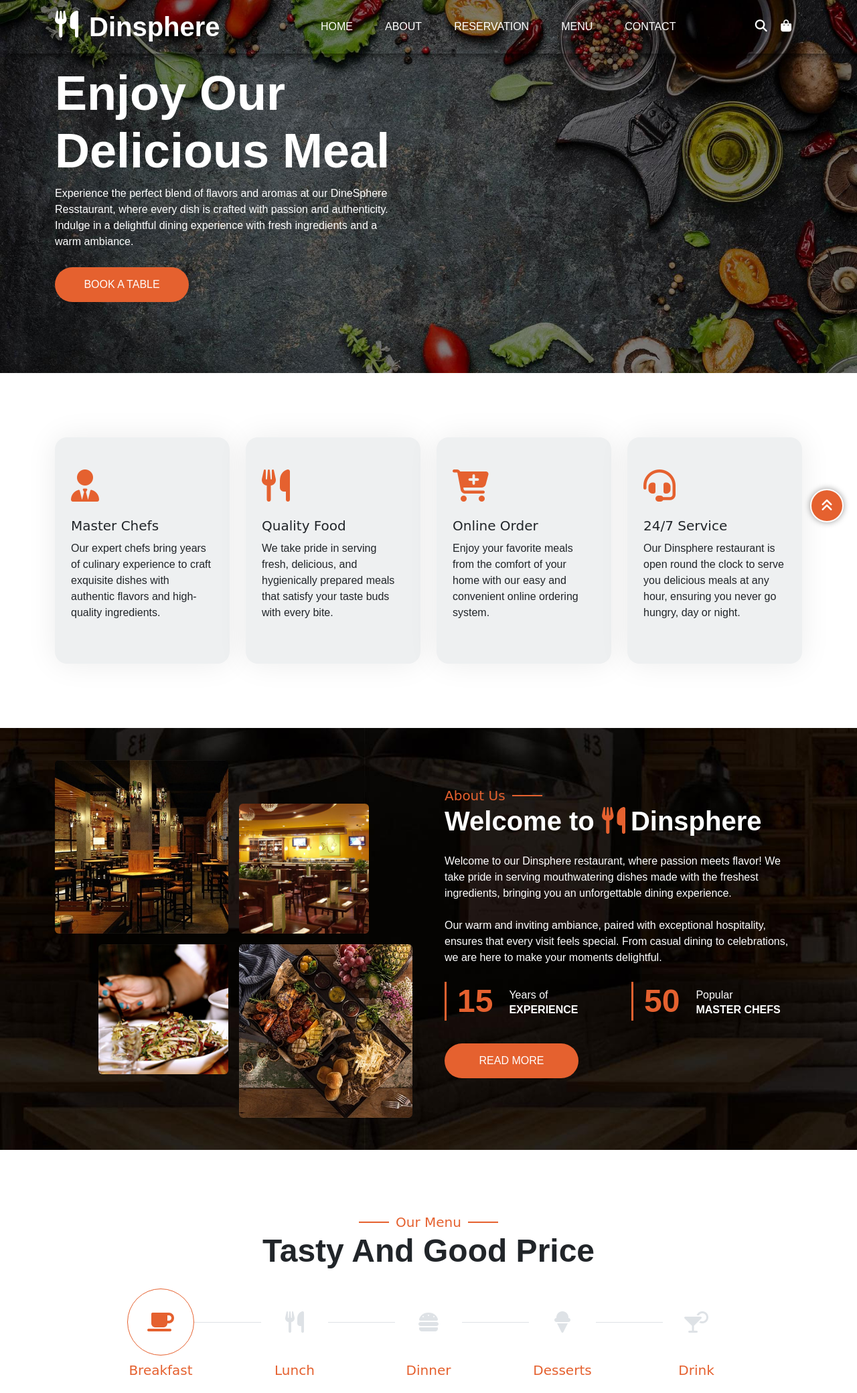
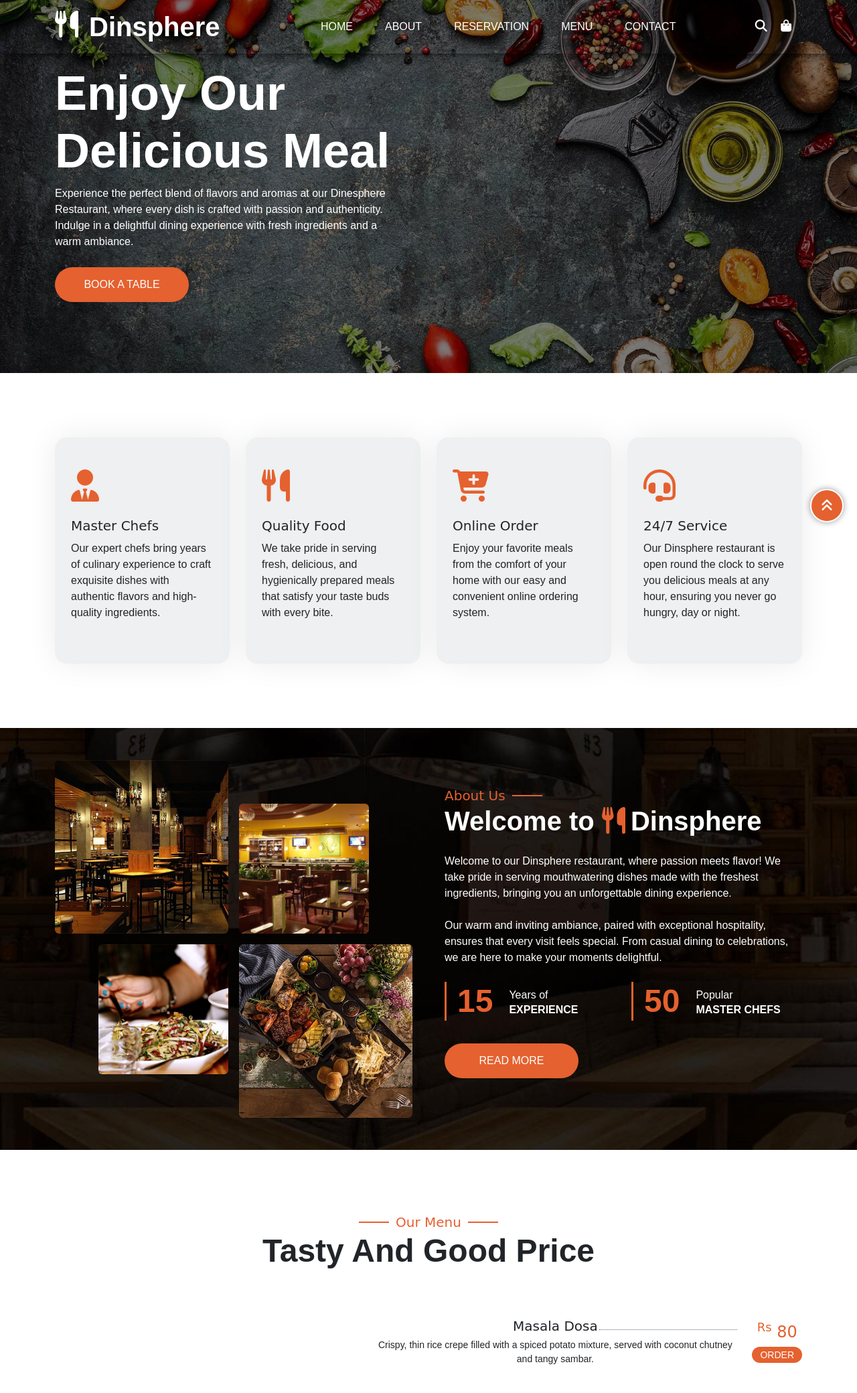
Before and after one commit to Prernakapse/RMS, a CodeIgniter app: page /RMS/Home/Index in a window 1280 px wide. Shown: the top 2080 px of the page at 67% size. Run offline with CodeIgniter, Linux system fonts and the light colour scheme; some libraries are stand-ins or nearby versions; some web fonts are replaced.

Commit message:
commit from prerna

```diff
--- a/application/views/index.php
+++ b/application/views/index.php
@@ -1,5 +1,6 @@
 <!DOCTYPE html>
 <html lang="en">
+
 <head>
   <meta charset="utf-8" />
   <meta name="viewport" content="width=device-width, initial-scale=1" />
@@ -64,6 +65,7 @@
           </li>
         </ul>
       </div>
+
       <div class="icons">
         <a class="text-decoration-none" id="searchBtn" href="#">
           <i class="fa fa-search me-3"></i>
@@ -149,7 +151,7 @@
 
         </div>
         <div class="col-8">
-          <h3>aaa</h3>
+          <h3>French Fries</h3>
           <div class="shopping-cart-counter">
             <i class="fa fa-minus"></i>
             <span>1</span>
@@ -157,7 +159,7 @@
           </div>
         </div>
         <div class="col-2 item-price d-flex align-items-end">
-          <p class="mb-0 text-center">$ 25.0</p>
+          <p class="mb-0 text-center">Rs 80</p>
         </div>
       </div>
       <div class="row shopping-cart-item d-flex justify-content-between">
@@ -166,7 +168,7 @@
 
         </div>
         <div class="col-8">
-          <h3>bb</h3>
+          <h3>Burger</h3>
           <div class="shopping-cart-counter">
             <i class="fa fa-minus"></i>
             <span>1</span>
@@ -174,7 +176,7 @@
           </div>
         </div>
         <div class="col-2 item-price d-flex align-items-end">
-          <p class="mb-0 text-center">$ 12.0</p>
+          <p class="mb-0 text-center">Rs 70</p>
         </div>
       </div>
       <div class="row shopping-cart-item d-flex justify-content-between">
@@ -183,7 +185,7 @@
           <img src="<?php echo base_url('assets/images/product-2b.jpg'); ?>" alt="" />
         </div>
         <div class="col-8">
-          <h3>ccc</h3>
+          <h3>Sandwich</h3>
           <div class="shopping-cart-counter">
             <i class="fa fa-minus"></i>
             <span>1</span>
@@ -191,7 +193,7 @@
           </div>
         </div>
         <div class="col-2 item-price d-flex align-items-end">
-          <p class="mb-0 text-center">$ 25.0</p>
+          <p class="mb-0 text-center">Rs 60</p>
         </div>
       </div>
       <div class="row shopping-cart-item d-flex justify-content-between">
@@ -202,7 +204,7 @@
 
         </div>
         <div class="col-8">
-          <h3>dd</h3>
+          <h3>Coldrink</h3>
           <div class="shopping-cart-counter">
             <i class="fa fa-minus"></i>
             <span>1</span>
@@ -210,7 +212,7 @@
           </div>
         </div>
         <div class="col-2 item-price d-flex align-items-end">
-          <p class="mb-0 text-center">$ 30.0</p>
+          <p class="mb-0 text-center">Rs 50</p>
         </div>
       </div>
     </div>
@@ -221,7 +223,7 @@
           <p class="mb-0">Shipping & taxes calculated at checkout</p>
         </div>
         <div class="d-flex align-items-end">
-          <p class="footet-total-price mb-0">$ 92.0</p>
+          <p class="footet-total-price mb-0">Rs 260</p>
         </div>
       </div>
       <div class="d-flex justify-content-between px-2">
@@ -247,7 +249,7 @@
               Delicious Meal
             </h1>
             <p>
-            Experience the perfect blend of flavors and aromas at our DineSphere Resstaurant,
+              Experience the perfect blend of flavors and aromas at our Dinesphere Restaurant,
               where every dish is crafted with passion and authenticity. Indulge in
               a delightful dining experience with fresh ingredients and a warm ambiance.
             </p>
@@ -281,7 +283,8 @@
               </div>
               <div class="para">
                 <p>
-                Our expert chefs bring years of culinary experience to craft exquisite dishes with authentic flavors and high-quality ingredients.
+                  Our expert chefs bring years of culinary experience to craft exquisite dishes with authentic flavors
+                  and high-quality ingredients.
                 </p>
               </div>
             </div>
@@ -297,7 +300,8 @@
               </div>
               <div class="para">
                 <p>
-                We take pride in serving fresh, delicious, and hygienically prepared meals that satisfy your taste buds with every bite.
+                  We take pride in serving fresh, delicious, and hygienically prepared meals that satisfy your taste
+                  buds with every bite.
                 </p>
               </div>
             </div>
@@ -313,7 +317,8 @@
               </div>
               <div class="para">
                 <p>
-                Enjoy your favorite meals from the comfort of your home with our easy and convenient online ordering system.
+                  Enjoy your favorite meals from the comfort of your home with our easy and convenient online ordering
+                  system.
                 </p>
               </div>
             </div>
@@ -329,7 +334,8 @@
               </div>
               <div class="para">
                 <p>
-                Our Dinsphere restaurant is open round the clock to serve you delicious meals at any hour, ensuring you never go hungry, day or night.
+                  Our Dinsphere restaurant is open round the clock to serve you delicious meals at any hour, ensuring
+                  you never go hungry, day or night.
                 </p>
               </div>
             </div>
@@ -411,56 +417,12 @@
             <h2 class="display-5 fw-bold">Tasty And Good Price</h2>
           </div>
         </div>
-        <div class="row position-relative">
-          <div data-aos="fade-left" class="slider slider-indicators-wrapper justify-content-center">
-            <div class="slider-indicators">
-              <div class="indicators-icon active text-center">
-                <i class="fas fa-coffee fa-2x"></i>
-              </div>
-              <div class="indicators-title text-center">
-                <h5>Breakfast</h5>
-              </div>
-            </div>
-            <div class="slider-indicators">
-              <div class="indicators-icon text-center">
-                <i class="fas fa-utensils fa-2x"></i>
-              </div>
-              <div class="indicators-title text-center">
-                <h5>Lunch</h5>
-              </div>
-            </div>
-            <div class="slider-indicators">
-              <div class="indicators-icon text-center">
-                <i class="fas fa-hamburger fa-2x"></i>
-              </div>
-              <div class="indicators-title text-center">
-                <h5>Dinner</h5>
-              </div>
-            </div>
-            <div class="slider-indicators">
-              <div class="indicators-icon text-center">
-                <i class="fas fa-ice-cream fa-2x"></i>
-              </div>
-              <div class="indicators-title text-center">
-                <h5>Desserts</h5>
-              </div>
-            </div>
-            <div class="slider-indicators">
-              <div class="indicators-icon text-center">
-                <i class="fas fa-cocktail fa-2x"></i>
-              </div>
-              <div class="indicators-title text-center">
-                <h5>Drink</h5>
-              </div>
-            </div>
-          </div>
-        </div>
 
         <div id="our-menus" class="slider" data-aos="fade-up">
           <div>
-            <div class="row my-5 py-3">
-              <div class="col-lg-5">
-                <div class="pb-5 pb-lg-0">
+            <div class="row my-5 py-3 d-flex align-items-center text-center">
+              <div class="col-lg-5 d-flex justify-content-center">
+                <div class="pb-5 pb-lg-0 mt-5">
                   <img width="90%" src="<?php echo base_url('assets/images/breakfast.png'); ?>" alt="" />
                 </div>
               </div>
@@ -469,7 +431,9 @@
                   <div class="item-left">
                     <h5>Masala Dosa</h5>
                     <p>
-                    Crispy, thin rice crepe filled with a spiced potato mixture, served with coconut chutney and tangy sambar.                    </p>
+                      Crispy, thin rice crepe filled with a spiced potato mixture, served with coconut chutney and tangy
+                      sambar.
+                    </p>
                   </div>
                   <div class="item-right">
                     <span class="item-price">
@@ -484,7 +448,8 @@
                   <div class="item-left">
                     <h5>Poha</h5>
                     <p>
-                    Light and flavorful rice flakes sautéed with mustard seeds, turmeric, and veggies, garnished with fresh coriander and peanuts.
+                      Light and flavorful rice flakes sautéed with mustard seeds, turmeric, and veggies, garnished with
+                      fresh coriander and peanuts.
                     </p>
                   </div>
                   <div class="item-right">
@@ -534,7 +499,8 @@
                   <div class="item-left">
                     <h5>Misal Pav</h5>
                     <p>
-                    Spicy sprouts curry served with soft bread rolls, a hearty and flavorful breakfast from Maharashtra.
+                      Spicy sprouts curry served with soft bread rolls, a hearty and flavorful breakfast from
+                      Maharashtra.
                     </p>
                   </div>
                   <div class="item-right">
@@ -547,12 +513,11 @@
                   </div>
                 </div>
               </div>
-              <div>
-
-
+            </div>
 
             <div id="our-menus" class="slider" data-aos="fade-up">
               <div>
+
                 <div class="row my-5 py-3">
                   <div class="col-lg-5">
                     <div class="pb-5 pb-lg-0">
@@ -628,7 +593,8 @@
                       <div class="item-left">
                         <h5>Dum Aloo</h5>
                         <p>
-                    A creamy, frozen dessert available in a variety of flavors, perfect for a refreshing treat any time of the day.
+                          A creamy, frozen dessert available in a variety of flavors, perfect for a refreshing treat any
+                          time of the day.
                         </p>
                       </div>
                       <div class="item-right">
@@ -659,7 +625,8 @@
                           <div class="item-left">
                             <h5>Paneer Butter Masala</h5>
                             <p>
-                        A rich and creamy curry made with soft paneer cubes, cooked in a flavorful tomato-based sauce.
+                              A rich and creamy curry made with soft paneer cubes, cooked in a flavorful tomato-based
+                              sauce.
                             </p>
                           </div>
                           <div class="item-right">
@@ -675,7 +642,8 @@
                           <div class="item-left">
                             <h5>Dal Tadka </h5>
                             <p>
-                        Lentils cooked with aromatic spices and topped with a sizzling tempering of ghee, garlic, and cumin.
+                              Lentils cooked with aromatic spices and topped with a sizzling tempering of ghee, garlic,
+                              and cumin.
                             </p>
                           </div>
                           <div class="item-right">
@@ -691,7 +659,8 @@
                           <div class="item-left">
                             <h5>Vegetable Biryani</h5>
                             <p>
-                        Fragrant basmati rice cooked with mixed vegetables and a blend of aromatic spices, served with raita.
+                              Fragrant basmati rice cooked with mixed vegetables and a blend of aromatic spices, served
+                              with raita.
                             </p>
                           </div>
                           <div class="item-right">
@@ -707,7 +676,8 @@
                           <div class="item-left">
                             <h5>Chole Bhature </h5>
                             <p>
-                        Spicy and tangy chickpea curry served with deep-fried fluffy bread, perfect for a hearty meal.
+                              Spicy and tangy chickpea curry served with deep-fried fluffy bread, perfect for a hearty
+                              meal.
                             </p>
                           </div>
                           <div class="item-right">
@@ -768,7 +738,8 @@
                           <div class="item-left">
                             <h5>Rasmalai </h5>
                             <p>
-                        Delicate, spongy cottage cheese discs soaked in rich, saffron-infused milk, garnished with slivered
+                              Delicate, spongy cottage cheese discs soaked in rich, saffron-infused milk, garnished with
+                              slivered
                               almonds and pistachios.</p>
                           </div>
                           <div class="item-right">
@@ -784,7 +755,8 @@
                           <div class="item-left">
                             <h5>Choco Lava Cake </h5>
                             <p>
-                        A warm, soft chocolate cake with a gooey molten chocolate center, served with a scoop of vanilla ice cream for
+                              A warm, soft chocolate cake with a gooey molten chocolate center, served with a scoop of
+                              vanilla ice cream for
                               the perfect contrast of hot and cold.</p>
                           </div>
                           <div class="item-right">
@@ -800,7 +772,8 @@
                           <div class="item-left">
                             <h5>Caramel Custard Pudding</h5>
                             <p>
-                        A smooth and silky caramel custard with a rich caramel glaze on top, offering a melt-in-your-mouth experience
+                              A smooth and silky caramel custard with a rich caramel glaze on top, offering a
+                              melt-in-your-mouth experience
                               with every spoonful.</p>
                           </div>
                           <div class="item-right">
@@ -816,7 +789,8 @@
                           <div class="item-left">
                             <h5>Berry Bliss Cheesecake </h5>
                             <p>
-                        A creamy New York-style cheesecake topped with a tangy mixed berry compote, served on a buttery biscuit base
+                              A creamy New York-style cheesecake topped with a tangy mixed berry compote, served on a
+                              buttery biscuit base
                               for a delightful balance of sweet and tart flavors.
                             </p>
                           </div>
@@ -845,8 +819,10 @@
                         <div class="item-left">
                           <h5>Berry Bliss Mocktail</h5>
                           <p>
-                        A refreshing blend of mixed berries, mint, and freshly squeezed lime, topped with sparkling soda for
-                         a burst of fruity goodness.</div>
+                            A refreshing blend of mixed berries, mint, and freshly squeezed lime, topped with sparkling
+                            soda for
+                            a burst of fruity goodness.
+                        </div>
                         <div class="item-right">
                           <span class="item-price">
                             <span class="price-symbol">Rs</span>
@@ -860,7 +836,8 @@
                         <div class="item-left">
                           <h5> Cold Coffee</h5>
                           <p>
-                        Smooth, creamy, and perfectly sweetened, our cold coffee is blended with premium espresso and chilled
+                            Smooth, creamy, and perfectly sweetened, our cold coffee is blended with premium espresso
+                            and chilled
                             milk, topped with a hint of cocoa.
 
 
@@ -879,7 +856,8 @@
                         <div class="item-left">
                           <h5>Mango Tango Smoothie</h5>
                           <p>
-                        A tropical delight made with ripe mangoes, yogurt, and a splash of orange juice for a creamy,
+                            A tropical delight made with ripe mangoes, yogurt, and a splash of orange juice for a
+                            creamy,
                             refreshing summer treat.
                           </p>
                         </div>
@@ -894,9 +872,10 @@
                       </div>
                       <div class="item-wrapper d-flex justify-content-between">
                         <div class="item-left">
-                        <h5>  Lemon Iced Tea</h5>
-                        <p>
-                        A crisp and revitalizing iced tea infused with fresh lemon juice and a touch of honey, served
+                          <h5> Lemon Iced Tea</h5>
+                          <p>
+                            A crisp and revitalizing iced tea infused with fresh lemon juice and a touch of honey,
+                            served
                             over ice for ultimate refreshment.
                           </p>
                         </div>
@@ -1268,13 +1247,13 @@
                 Services and Facilities
               </h2><br><br>
               <p class="text-center text-white fs-4">
-                Takeout & Delivery: Availability of food delivery or takeout services.
+                Takeout & Delivery: Enjoy our delicious meals from the comfort of your home with our takeout and delivery services.
                 <br><br>
-                Parking: Details about parking availability
+                Parking: We provide on-site parking, with additional street parking available nearby.
                 <br>(e.g., on-site parking, street parking, valet).<br><br>
-                Wi-Fi: If the Dinsphere restaurant offers free Wi-Fi for customers.
+                Wi-Fi: Stay connected with our free Wi-Fi while you dine.
                 <br><br>
-                Pet-Friendly: Whether pets are allowed or if there are outdoor seating areas for pets.
+                Pet-Friendly:  Pets are welcome in our outdoor seating area, so you can enjoy a meal with your furry friends.
 
               </p>
               <div class="container mt-5">
@@ -1440,7 +1419,8 @@
                   <a href="javascript:void(0)">The Secret Behind Our Signature Spices</a>
                 </h3>
                 <p class="blog-description">
-                Our chefs carefully blend traditional Indian spices to bring out rich, bold flavors in every dish. Discover the magic behind our secret spice mixes that make our food truly unforgettable.                </p>
+                  Our chefs carefully blend traditional Indian spices to bring out rich, bold flavors in every dish.
+                  Discover the magic behind our secret spice mixes that make our food truly unforgettable. </p>
                 <div class="blog-readmore text-end">
                   <a class="text-black text-decoration-none" href="javascript:void(0)">
                     Read More
```
Also changed, not shown: application/views/menu.php (+28 -13 lines), assets/images/fries.jpeg (added), 1 other file. Lines whose indentation alone changed are shown as unchanged.
